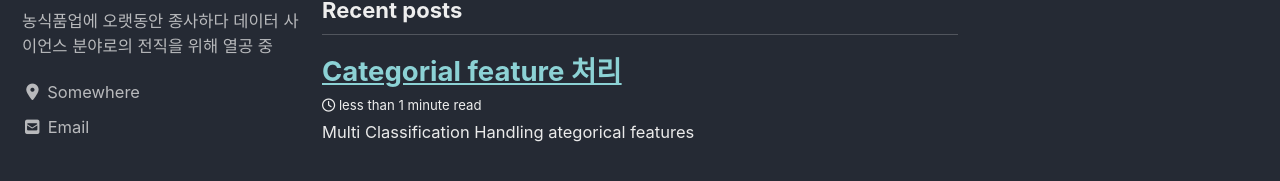
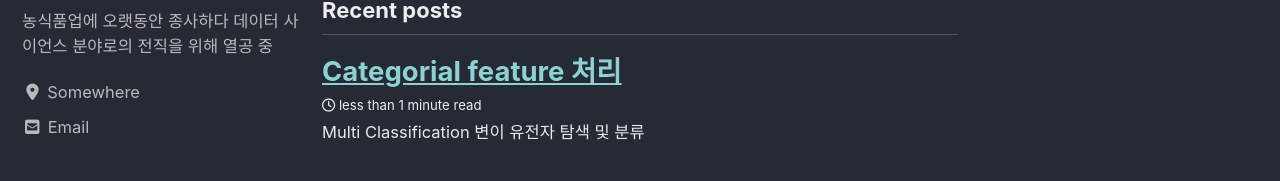
Before and after one commit to hslim8888/hslim8888.github.io, a Jekyll site: the page built from index.html, in a window 1280 px wide and 900 px high. Shown: the part 145-326 px from the top of the window. Built offline with Jekyll 4.4.1, drawn with Linux system fonts in a browser that asks for light colours; cached includes are drawn as plain includes; nearby versions of some CDN libraries; the list of posts is cut into pages by our own code; part of the change alters nothing that is shown.

Commit message:
Update 2020-05-20-test.md

````diff
--- a/_posts/2020-05-20-test.md
+++ b/_posts/2020-05-20-test.md
@@ -10,7 +10,7 @@ comments: true
 ---
 
 # Multi Classification
-## Handling ategorical features
+## 변이 유전자 탐색 및 분류
 
 머신러닝과 딥러닝 이론을 어느정도 공부하고 진짜 문제와 이론을 접목시켜보기 위해 캐글 같은 프로젝트에 도전해보고 있다.
 
@@ -22,13 +22,20 @@ comments: true
 
 ## Evaluation Metrics
 
-또 한 가지 주의점은 Evaluation Metrics가 Log Loss란 것. 이진 분류인 경우 수직은 다음과 같은데
-
+또 한 가지 주의점은 Evaluation Metrics가 [Log Loss](http://wiki.fast.ai/index.php/Log_Loss)란 것. 이진 분류인 경우 수직은 다음과 같은데
 $$-(ylog(p)+(1-y)log(1-p))$$
 
+class 뿐 아니라 확률까지 고려하는 방식이다. 클래스를 정확히 분류했더라도, 다른(틀린) 클래스에도 확률을 부여했다면(그래서 정답 확률이 낮아졌다면) 거기에 패널티를 부여하는 방식으로 작동한다. 범위는 0~무한대이고 당연히 낮을수록 좋은데, good bad 기준이 명확하지 않다. 따라서 랜덤모델(worst case)을 만들고 거기에서 시작하는 게 좋은 방법.
 
+Metric이 Log loss라 모델이 도출하는 건 각 클래스의 확률이어야 한다.
 
-검색을 해보니 Multi-Classification 문제에 ㅇ
-ㅇ
+## Handling categorical features
+### One Hot Encoding
 
-http://wiki.fast.ai/index.php/Log_Loss
+Categorical feature(특히 문자형)는 보통 One-Hot-Encoding을 하는데 이것도 여러 방식이 있다.
+
+```python
+# pandas
+pd.get_dummies(df['Gene'])
+
+```
````
